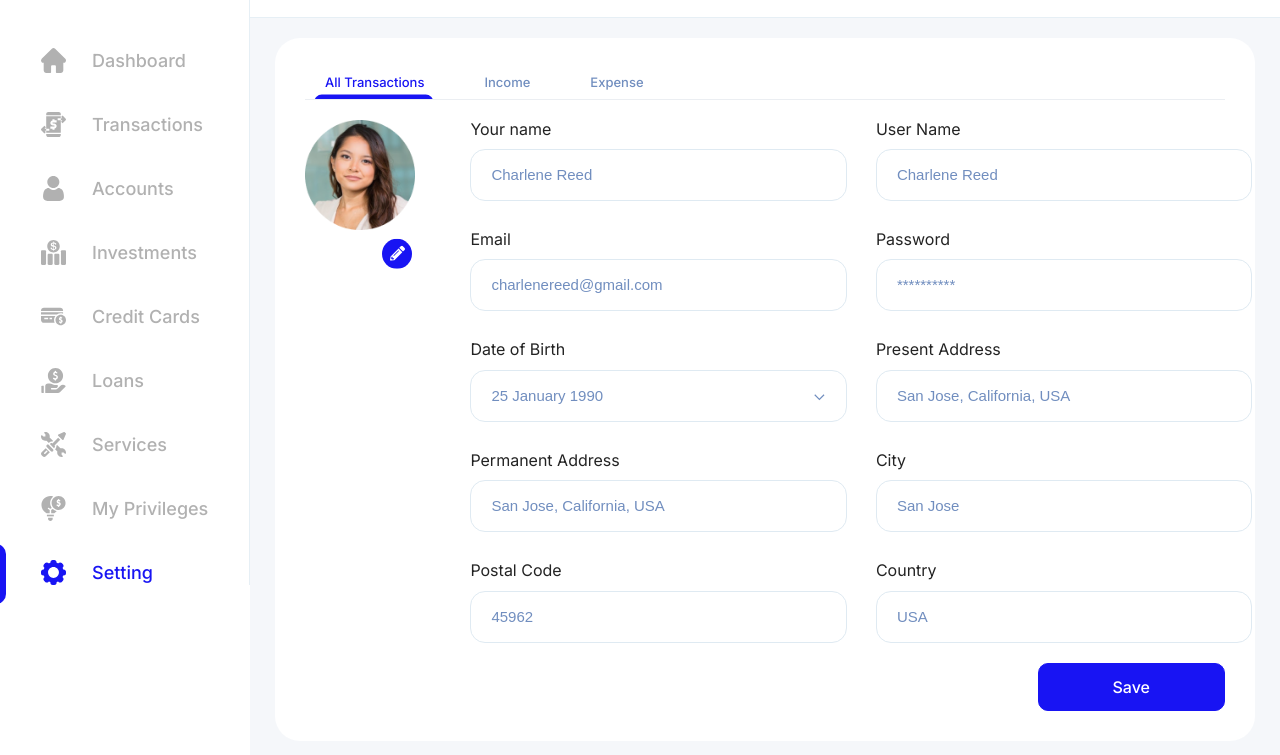
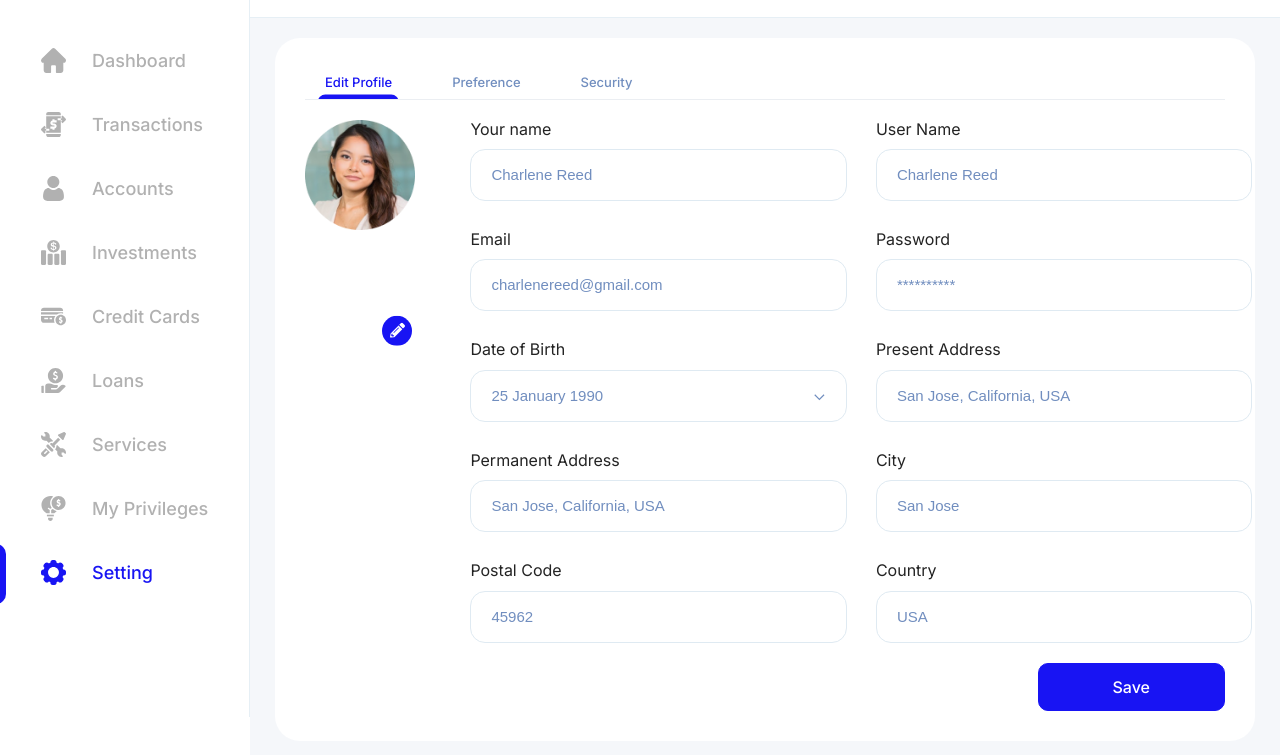
Before and after one commit to Abdounahdi/Test-SASS, a website: page src/settings.html in a window 1280 px wide. Shown: the part 83-838 px from the top of the page. Drawn offline with nearby package versions, Linux system fonts and the light colour scheme; files that its build step writes are made by us from their sources.

Commit message:
only one element needs to be fixed ... other than that everything looks okey

```diff
--- a/src/sass--sett/_generals.scss
+++ b/src/sass--sett/_generals.scss
@@ -7,9 +7,6 @@
 html {
   font-size: 62.5%;
   height: 100%;
-  @media (max-height: 882px) {
-    height: auto !important;
-  }
 }
 
 body {
--- a/src/sass--sett/_mediaquerries.scss
+++ b/src/sass--sett/_mediaquerries.scss
@@ -1,16 +1,22 @@
 @use "sass:math";
 
 $breakpoints: (
+  "lap-sm": 1355px,
   "tab-lg": 1300px,
+  "tab---l": 1275px,
+  "tab---ll": 1157px,
   "tab-l": 1160px,
   "tablette": 1024px,
+  "tablet": 996px,
   "tab": 976px,
   "tab-sm": 902px,
   "tab-ver": 819px,
   "mbl-hor": 653px,
+  "mbl-LLGG": 555px,
   "mbl-LG": 510px,
   "mbl-lg": 480px,
   "mbl": 375px,
+  "mbl-s": 370px,
   "mbl-sm": 335px,
 );
 
@@ -56,6 +62,12 @@ $breakpoints: (
   }
 }
 
+@mixin mbl-LLGG {
+  @media (max-width: map-get($breakpoints, "mbl-LLGG")) {
+    @content;
+  }
+}
+
 @mixin mbl-LG {
   @media (max-width: map-get($breakpoints, "mbl-LG")) {
     @content;
--- a/src/sass--sett/index.scss
+++ b/src/sass--sett/index.scss
@@ -75,9 +75,17 @@
     }
   }
 
+  @include mbl-LLGG {
+    justify-content: space-between;
+  }
+
   @include mbl-LG {
     gap: 5rem;
     padding-left: 1rem;
+  }
+
+  @include mbl-lg {
+    gap: 2rem;
   }
 }
 
@@ -88,11 +96,15 @@
   .profile-pic-container {
     height: fit-content;
     position: relative;
+    img {
+      display: block;
+      width: 100%;
+    }
   }
 
   .edit-pen {
     position: absolute;
-    top: 0;
+    bottom: 0;
     right: 0;
     transform: translate(-10%, 360%);
     border: none;
@@ -113,6 +125,18 @@
   @include tab-ver {
     grid-template-columns: 20% 77%;
     gap: 0.5rem;
+  }
+
+  @include mbl-LLGG {
+    grid-template-columns: 1fr;
+    .profile-pic-container {
+      display: flex;
+      justify-content: center;
+      max-height: 17rem;
+      img {
+        width: auto;
+      }
+    }
   }
 }
 
@@ -181,6 +205,11 @@
       }
     }
   }
+
+  @include mbl-LG {
+    grid-template-columns: 1fr;
+    gap: 1.6rem;
+  }
 }
 
 .save-btn {
@@ -199,6 +228,10 @@
     padding: 1.1rem 4.7rem;
     font-size: $fs-sm - 0.1rem;
   }
+
+  @include mbl-LG {
+    width: 100%;
+  }
 }
 
 .save-btn:hover {
--- a/src/settings.html
+++ b/src/settings.html
@@ -431,16 +431,16 @@
           <div class="form-container w">
             <div class="transactions-menu d-f g-60">
               <a href="#" class="tran-link checked-link"
-                >All Transactions
+                >Edit Profile
                 <div class="indicator"></div
               ></a>
-              <a href="#" class="tran-link unchecked-link">Income</a>
-              <a href="#" class="tran-link unchecked-link">Expense</a>
+              <a href="#" class="tran-link unchecked-link">Preference</a>
+              <a href="#" class="tran-link unchecked-link">Security</a>
             </div>
             <div class="details-cont d-g g-55 w">
               <div class="profile-pic-container">
                 <img
-                  class="w"
+                  class="tofla-face"
                   src="Assets/set-assets/user-face.png"
                   alt="user-profile-pic"
                 />
```
Also changed, not shown: public/settings.html (+4 -4 lines), public/Assets/set-assets/pen.png (added), public/css--sett/index.css, src/Assets/set-assets/pen.png (added).
